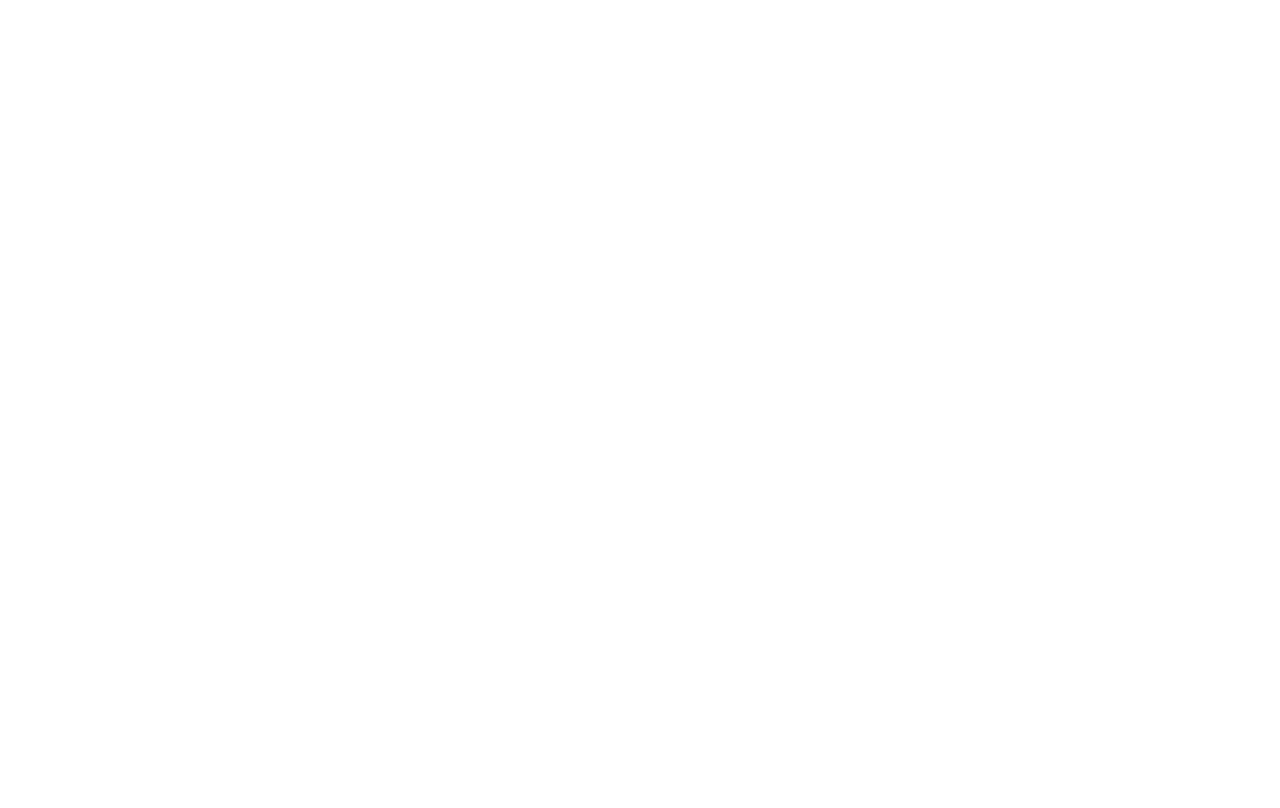
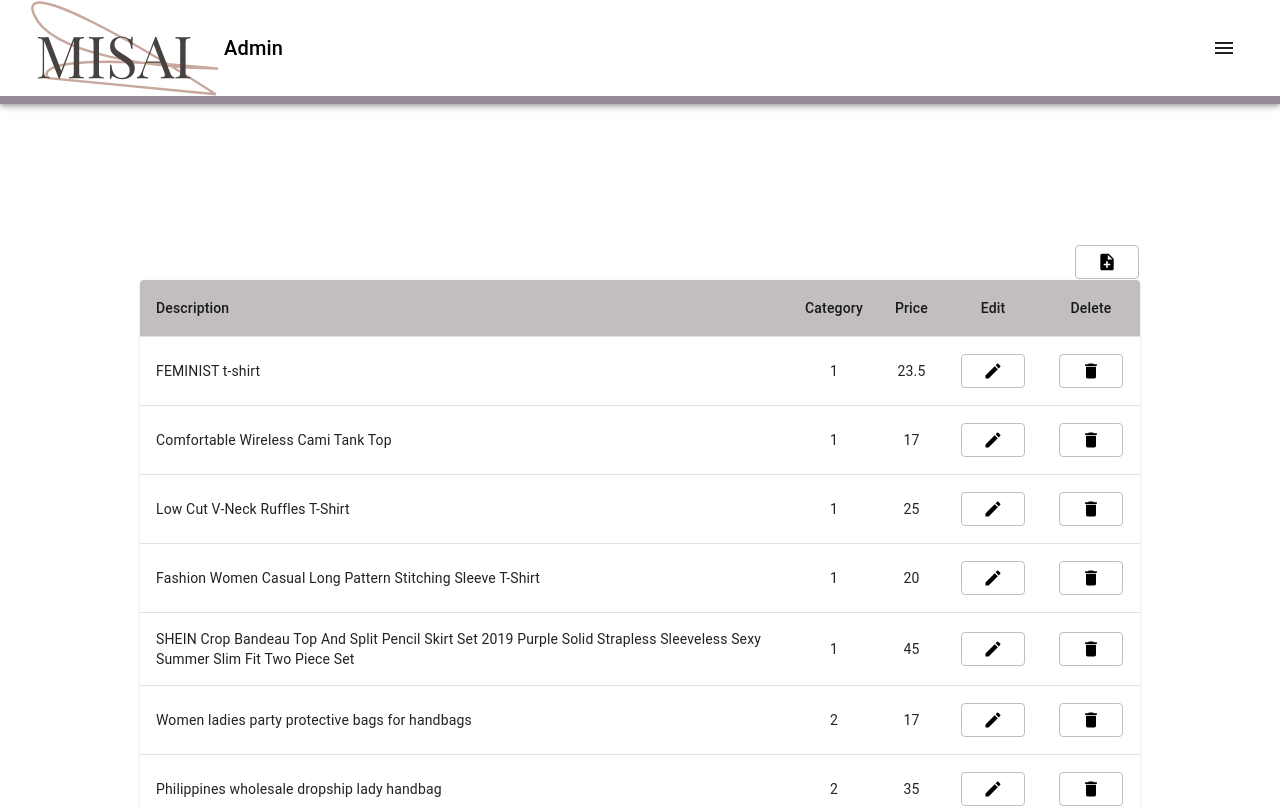
Before and after one commit to majoaquino99/Misai, a React (Create React App) app: page /Admin in a window 1280 px wide. Shown: the top 808 px of the page. Built offline with nearby package versions, Linux system fonts and the light colour scheme.

Commit message:
list product admin

```diff
--- a/package.json
+++ b/package.json
@@ -10,6 +10,7 @@
     "@testing-library/user-event": "^7.2.1",
     "axios": "^0.19.2",
     "editorconfig": "^0.15.3",
+    "material-ui-table": "^0.1.2",
     "react": "^16.13.1",
     "react-dom": "^16.13.1",
     "react-responsive-carousel": "^3.2.7",
--- a/src/App.js
+++ b/src/App.js
@@ -3,7 +3,7 @@
 import { BrowserRouter as Router, Route } from "react-router-dom";
 import Home from './views/Home';
 import Login from './views/Login';
-// import Admin from './views/Admin'
+import Admin from './views/Admin'
 // import PrivateRoute from "./privateRoute/PrivateRoute"
 
 
@@ -14,7 +14,8 @@
         {/* <PrivateRoute exact path="/Admin" component ={Admin}/> */}
         <Route exact path="/Login" component ={Login}/>
         <Route exact path="/" component ={Home}/>
-
+        {/* Borrar esta ruta */}
+        <Route exact path="/Admin" component ={Admin}/>
     </Router>
 
 	);
--- a/src/components/Admin/Inventory/Products.js
+++ b/src/components/Admin/Inventory/Products.js
@@ -1,11 +1,96 @@
 import React from 'react';
+import { makeStyles } from '@material-ui/core/styles';
+import productsListByCategory from "./MockProducts"
+import Table from '@material-ui/core/Table';
+import TableBody from '@material-ui/core/TableBody';
+import TableCell from '@material-ui/core/TableCell';
+import TableContainer from '@material-ui/core/TableContainer';
+import TableHead from '@material-ui/core/TableHead';
+import TableRow from '@material-ui/core/TableRow';
+import Paper from '@material-ui/core/Paper';
+import DeleteIcon from '@material-ui/icons/Delete';
+import EditIcon from '@material-ui/icons/Edit';
+import Button from '@material-ui/core/Button';
+import NoteAddIcon from '@material-ui/icons/NoteAdd';
 
-const Products = () =>{
-	return(
-		<div>
 
+function createData(description, category, price, edit, fdelete) {
+	return { description, category, price, edit, fdelete };
+  }
+
+  const rows = [
+	createData('Frozen yoghurt', 159, 6.0, 24, 4.0),
+	createData('Ice cream sandwich', 237, 9.0, 37, 4.3),
+	createData('Eclair', 262, 16.0, 24, 6.0),
+  ];
+  const useStyles = makeStyles({
+	table: {
+	  minWidth: 650,
+	},
+	btn:{
+		margin: "1px",
+		color: "black",
+		  border:"1px solid #c1bebd",
+	  },
+	  title:{
+		  color:"#9A9594",
+		  background:'#c1bebd',
+		  margin: "5px"
+	  },
+	  divbtn:{
+		  display:"flex",
+		  justifyContent:"flex-end",
+
+	  }
+
+  });
+
+
+const ProductsList = () =>{
+	const classes = useStyles();
+
+		console.log({productsListByCategory})
+	const products = productsListByCategory
+
+
+	const data = products.map((data) =>
+	<TableRow key={data.name}>
+	<TableCell component="th" scope="row">
+	  {data.description}
+	</TableCell>
+	<TableCell align="center">{data.categoryId}</TableCell>
+	<TableCell align="center">{data.price}</TableCell>
+	<TableCell align="center">  <Button className={classes.btn} >
+              <EditIcon style={{ fontSize: 20 }} />
+            </Button>   </TableCell>
+	<TableCell align="center"><Button className={classes.btn} >
+              <DeleteIcon style={{ fontSize: 20 }} />
+            </Button></TableCell>
+  </TableRow> )
+	  return (
+		  <div style={{ textAlign: "center "}}>
+		  <div className={classes.divbtn}>
+		  <Button className={classes.btn} >
+              <NoteAddIcon style={{ fontSize: 20 }} /> </Button>
+			  </div>
+		<TableContainer component={Paper}>
+		 <Table className={classes.table} aria-label="caption table">
+        <TableHead className={classes.title}>
+          <TableRow >
+            <TableCell>Description</TableCell>
+            <TableCell align="center">Category</TableCell>
+            <TableCell align="center">Price</TableCell>
+            <TableCell align="center">Edit</TableCell>
+            <TableCell align="center">Delete</TableCell>
+          </TableRow>
+        </TableHead>
+        <TableBody>
+          {data}
+        </TableBody>
+      </Table>
+		</TableContainer>
 		</div>
-	)
-}
+	  );
+	}
 
-export default Products;
+export default ProductsList;
--- a/src/views/Admin.js
+++ b/src/views/Admin.js
@@ -1,12 +1,11 @@
 import React from 'react';
-import HeaderAdmin from '../components/Admin/HeaderAdmin'
-
+import LandingPage from '../components/Admin/LandingComponent/LandingPage';
 
 
 function Admin() {
 	return (
 		<>
-		<HeaderAdmin/>
+		<LandingPage/>
 		</>
 	);
 }
```
Also changed, not shown: src/components/Admin/DataManipulation/UpdateProduct.js (line endings or trailing spaces), src/components/Admin/Inventory/MockProducts.js (renamed from src/components/Customer/ProductsComponent/ListOfProducts.js), 1 other file (tests, documents, lock files or other folders).
